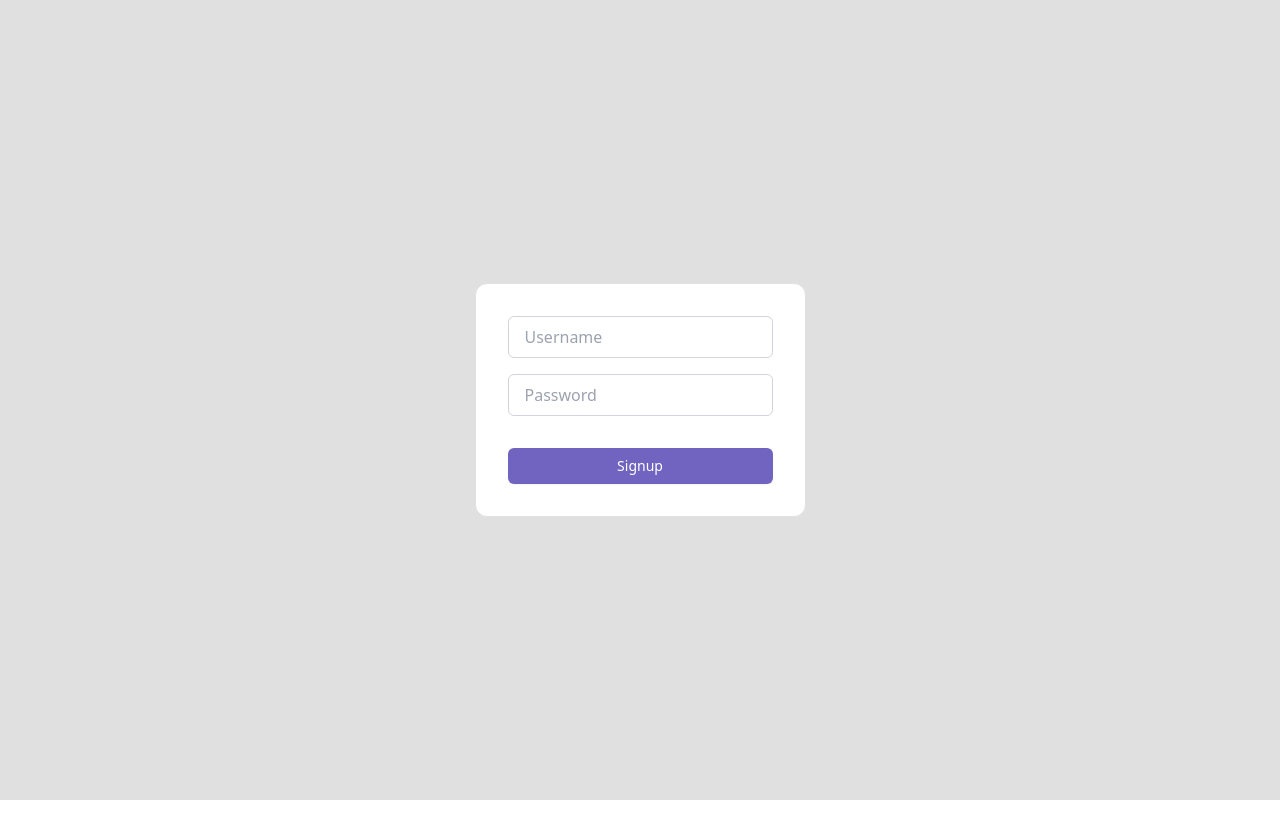
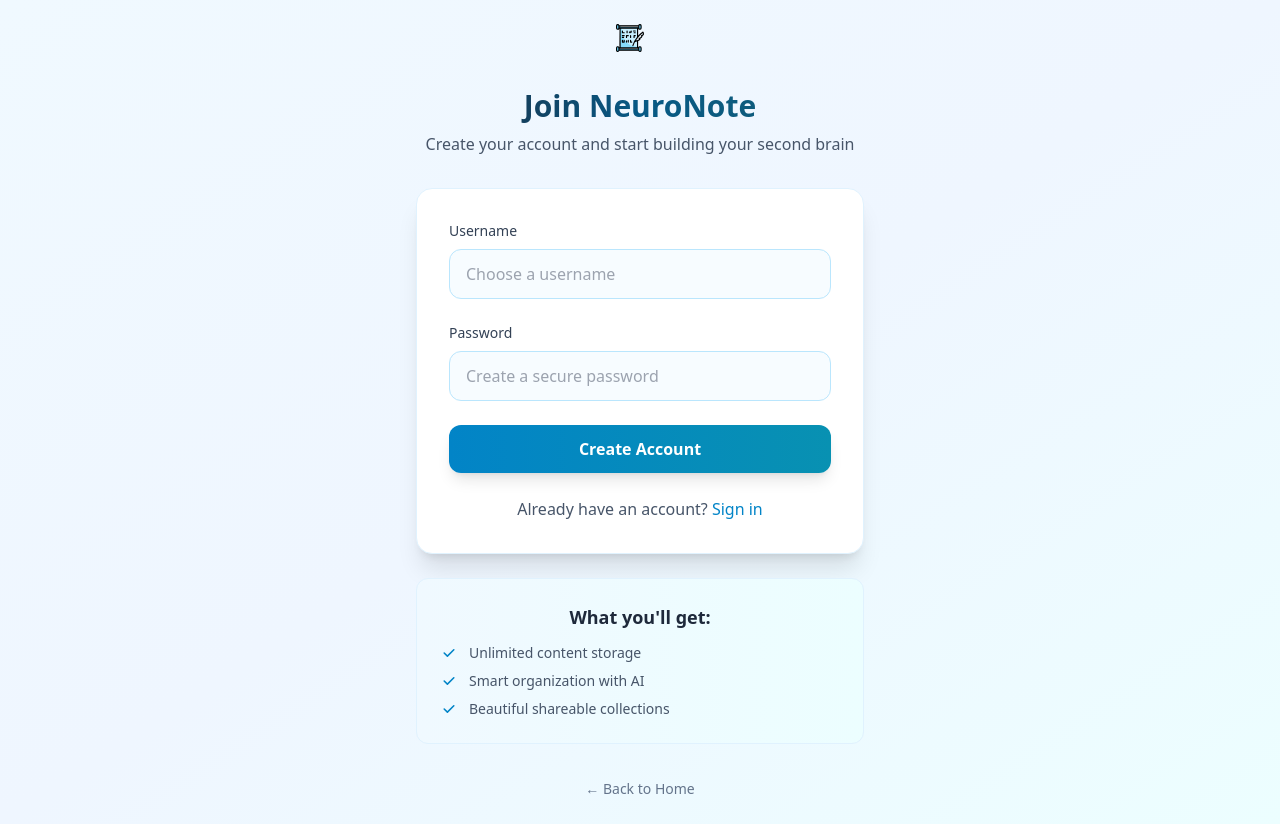
Before and after one commit to SagarSuryakantWaghmare/NeuroNote, a React (Vite) app in the folder client/: page /signup in a window 1280 px wide. Before the commit the page ends 800 px from the top, so only its background shows below. Built offline with nearby package versions, Linux system fonts and the light colour scheme.

Commit message:
Ehnaced the ui of signin and signup

```diff
--- a/client/src/Pages/Signin.tsx
+++ b/client/src/Pages/Signin.tsx
@@ -1,9 +1,7 @@
 import { useRef, useState } from "react";
-import { Button } from "../components/Button";
-import { Input } from "../components/Input";
-import { BACKEND_URL } from "../config";
 import axios from "axios";
-import { useNavigate } from "react-router-dom";
+import { useNavigate, Link } from "react-router-dom";
+import { NeuroIcon } from "../icons/NeuroIcon";
 
 export function Signin() {
     const usernameRef = useRef<HTMLInputElement>(null);
@@ -38,14 +36,86 @@ export function Signin() {
             setIsLoading(false);
         }
     }
+      return (
+        <div className="min-h-screen bg-gradient-to-br from-sky-50 via-blue-50 to-cyan-50 flex items-center justify-center p-6">
+            <div className="w-full max-w-md">
+                {/* Header */}
+                <div className="text-center mb-8">
+                    <div className="flex justify-center mb-4">
+                        <div className="text-sky-600 h-12 w-12">
+                            <NeuroIcon />
+                        </div>
+                    </div>
+                    <h1 className="text-3xl font-bold bg-gradient-to-r from-slate-800 via-sky-800 to-cyan-800 bg-clip-text text-transparent mb-2">
+                        Welcome Back
+                    </h1>
+                    <p className="text-slate-600">Sign in to your NeuroNote account</p>
+                </div>
 
-    return (
-        <div className="h-screen w-screen bg-gray-200 flex justify-center items-center">
-            <div className="bg-white rounded-xl border min-w-48 p-8">
-                <Input ref={usernameRef} placeholder="Username" />
-                <Input ref={passwordRef} placeholder="Password" type="password" />
-                <div className="flex justify-center pt-4">
-                    <Button onClick={handleSignin} variant="primary" text="Sign In" fullwidth={true} loading={isLoading}/>
+                {/* Sign In Form */}
+                <div className="bg-white rounded-2xl shadow-xl border border-sky-100 p-8">
+                    <div className="space-y-6">
+                        <div>
+                            <label className="block text-sm font-medium text-slate-700 mb-2">
+                                Username
+                            </label>
+                            <input
+                                ref={usernameRef}
+                                type="text"
+                                placeholder="Enter your username"
+                                className="w-full px-4 py-3 border border-sky-200 rounded-xl focus:ring-2 focus:ring-sky-500 focus:border-transparent transition-all duration-200 bg-sky-50/50"
+                            />
+                        </div>
+
+                        <div>
+                            <label className="block text-sm font-medium text-slate-700 mb-2">
+                                Password
+                            </label>
+                            <input
+                                ref={passwordRef}
+                                type="password"
+                                placeholder="Enter your password"
+                                className="w-full px-4 py-3 border border-sky-200 rounded-xl focus:ring-2 focus:ring-sky-500 focus:border-transparent transition-all duration-200 bg-sky-50/50"
+                            />
+                        </div>
+
+                        <button
+                            onClick={handleSignin}
+                            disabled={isLoading}
+                            className="w-full px-6 py-3 bg-gradient-to-r from-sky-600 to-cyan-600 text-white font-semibold rounded-xl hover:from-sky-700 hover:to-cyan-700 transition-all duration-200 shadow-lg hover:shadow-xl transform hover:-translate-y-0.5 disabled:opacity-50 disabled:cursor-not-allowed disabled:transform-none"
+                        >
+                            {isLoading ? (
+                                <div className="flex items-center justify-center">
+                                    <div className="animate-spin rounded-full h-5 w-5 border-b-2 border-white mr-2"></div>
+                                    Signing In...
+                                </div>
+                            ) : (
+                                'Sign In'
+                            )}
+                        </button>
+
+                        <div className="text-center">
+                            <p className="text-slate-600">
+                                Don't have an account?{' '}
+                                <Link
+                                    to="/signup"
+                                    className="text-sky-600 hover:text-sky-700 font-medium transition-colors"
+                                >
+                                    Sign up
+                                </Link>
+                            </p>
+                        </div>
+                    </div>
+                </div>
+
+                {/* Footer */}
+                <div className="text-center mt-8">
+                    <Link
+                        to="/"
+                        className="text-slate-500 hover:text-sky-600 transition-colors text-sm"
+                    >
+                        ← Back to Home
+                    </Link>
                 </div>
             </div>
         </div>
--- a/client/src/Pages/Signup.tsx
+++ b/client/src/Pages/Signup.tsx
@@ -1,9 +1,7 @@
 import { useRef, useState } from "react";
-import { Button } from "../components/Button";
-import { Input } from "../components/Input";
-import { BACKEND_URL } from "../config";
 import axios from "axios";
-import { useNavigate } from "react-router-dom";
+import { useNavigate, Link } from "react-router-dom";
+import { NeuroIcon } from "../icons/NeuroIcon";
 export function Signup() {
     const usernameRef = useRef<HTMLInputElement>(null);
     const passwordRef = useRef<HTMLInputElement>(null);
@@ -46,14 +44,111 @@ export function Signup() {
             setIsLoading(false);
         }
     }
+      return (
+        <div className="min-h-screen bg-gradient-to-br from-sky-50 via-blue-50 to-cyan-50 flex items-center justify-center p-6">
+            <div className="w-full max-w-md">
+                {/* Header */}
+                <div className="text-center mb-8">
+                    <div className="flex justify-center mb-4">
+                        <div className="text-sky-600 h-12 w-12">
+                            <NeuroIcon />
+                        </div>
+                    </div>
+                    <h1 className="text-3xl font-bold bg-gradient-to-r from-slate-800 via-sky-800 to-cyan-800 bg-clip-text text-transparent mb-2">
+                        Join NeuroNote
+                    </h1>
+                    <p className="text-slate-600">Create your account and start building your second brain</p>
+                </div>
 
-    return (
-        <div className="h-screen w-screen bg-gray-200 flex justify-center items-center">
-            <div className="bg-white  rounded-xl border min-w-48 p-8">
-                <Input ref={usernameRef} placeholder="Username" />
-                <Input ref={passwordRef} placeholder="Password" />
-                <div className="flex justify-center pt-4">
-                    <Button onClick={handleSignup} variant="primary" text="Signup" fullwidth={true} loading={isLoading}/>
+                {/* Sign Up Form */}
+                <div className="bg-white rounded-2xl shadow-xl border border-sky-100 p-8">
+                    <div className="space-y-6">
+                        <div>
+                            <label className="block text-sm font-medium text-slate-700 mb-2">
+                                Username
+                            </label>
+                            <input
+                                ref={usernameRef}
+                                type="text"
+                                placeholder="Choose a username"
+                                className="w-full px-4 py-3 border border-sky-200 rounded-xl focus:ring-2 focus:ring-sky-500 focus:border-transparent transition-all duration-200 bg-sky-50/50"
+                            />
+                        </div>
+
+                        <div>
+                            <label className="block text-sm font-medium text-slate-700 mb-2">
+                                Password
+                            </label>
+                            <input
+                                ref={passwordRef}
+                                type="password"
+                                placeholder="Create a secure password"
+                                className="w-full px-4 py-3 border border-sky-200 rounded-xl focus:ring-2 focus:ring-sky-500 focus:border-transparent transition-all duration-200 bg-sky-50/50"
+                            />
+                        </div>
+
+                        <button
+                            onClick={handleSignup}
+                            disabled={isLoading}
+                            className="w-full px-6 py-3 bg-gradient-to-r from-sky-600 to-cyan-600 text-white font-semibold rounded-xl hover:from-sky-700 hover:to-cyan-700 transition-all duration-200 shadow-lg hover:shadow-xl transform hover:-translate-y-0.5 disabled:opacity-50 disabled:cursor-not-allowed disabled:transform-none"
+                        >
+                            {isLoading ? (
+                                <div className="flex items-center justify-center">
+                                    <div className="animate-spin rounded-full h-5 w-5 border-b-2 border-white mr-2"></div>
+                                    Creating Account...
+                                </div>
+                            ) : (
+                                'Create Account'
+                            )}
+                        </button>
+
+                        <div className="text-center">
+                            <p className="text-slate-600">
+                                Already have an account?{' '}
+                                <Link
+                                    to="/signin"
+                                    className="text-sky-600 hover:text-sky-700 font-medium transition-colors"
+                                >
+                                    Sign in
+                                </Link>
+                            </p>
+                        </div>
+                    </div>
+                </div>
+
+                {/* Features Preview */}
+                <div className="bg-gradient-to-r from-sky-50 to-cyan-50 rounded-xl p-6 mt-6 border border-sky-100">
+                    <h3 className="text-lg font-semibold text-slate-800 mb-3 text-center">What you'll get:</h3>
+                    <div className="space-y-2 text-sm">
+                        <div className="flex items-center text-slate-600">
+                            <svg className="w-4 h-4 text-sky-600 mr-3" fill="currentColor" viewBox="0 0 20 20">
+                                <path fillRule="evenodd" d="M16.707 5.293a1 1 0 010 1.414l-8 8a1 1 0 01-1.414 0l-4-4a1 1 0 011.414-1.414L8 12.586l7.293-7.293a1 1 0 011.414 0z" clipRule="evenodd" />
+                            </svg>
+                            Unlimited content storage
+                        </div>
+                        <div className="flex items-center text-slate-600">
+                            <svg className="w-4 h-4 text-sky-600 mr-3" fill="currentColor" viewBox="0 0 20 20">
+                                <path fillRule="evenodd" d="M16.707 5.293a1 1 0 010 1.414l-8 8a1 1 0 01-1.414 0l-4-4a1 1 0 011.414-1.414L8 12.586l7.293-7.293a1 1 0 011.414 0z" clipRule="evenodd" />
+                            </svg>
+                            Smart organization with AI
+                        </div>
+                        <div className="flex items-center text-slate-600">
+                            <svg className="w-4 h-4 text-sky-600 mr-3" fill="currentColor" viewBox="0 0 20 20">
+                                <path fillRule="evenodd" d="M16.707 5.293a1 1 0 010 1.414l-8 8a1 1 0 01-1.414 0l-4-4a1 1 0 011.414-1.414L8 12.586l7.293-7.293a1 1 0 011.414 0z" clipRule="evenodd" />
+                            </svg>
+                            Beautiful shareable collections
+                        </div>
+                    </div>
+                </div>
+
+                {/* Footer */}
+                <div className="text-center mt-8">
+                    <Link
+                        to="/"
+                        className="text-slate-500 hover:text-sky-600 transition-colors text-sm"
+                    >
+                        ← Back to Home
+                    </Link>
                 </div>
             </div>
         </div>
```
Also changed, not shown: client/src/Pages/landingPage_fixed.tsx (added).
